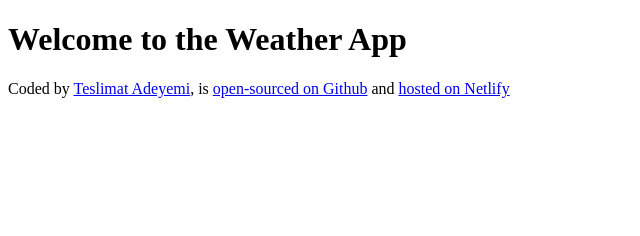
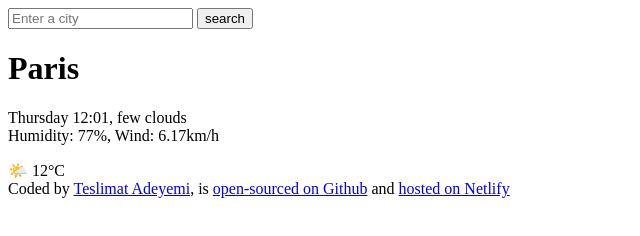
Before and after one commit to Teslimat/weather-application-project, a plain HTML site: page index.html in a window 1280 px wide. Shown: the whole page, without its empty margins (0-640 px from the left). Drawn offline with Linux system fonts and the light colour scheme.

Commit message:
added the html to the project

```diff
--- a/index.html
+++ b/index.html
@@ -6,13 +6,37 @@
     <title>Weather App</title>
   </head>
   <body>
-    <h1>Welcome to the Weather App</h1>
+    <header>
+      <form>
+        <input type="search" placeholder="Enter a city" required />
+        <input type="submit" value="search" />
+      </form>
+    </header>
+
+    <main>
+      <div>
+        <h1>Paris</h1>
+        <p>
+          Thursday 12:01, few clouds <br />
+          Humidity: 77%, Wind: 6.17km/h
+        </p>
+      </div>
+      <div>🌤️ 12°C</div>
+    </main>
+
     <footer>
       Coded by
-      <a href="https://github.com/Teslimat" target="_blank">Teslimat Adeyemi</a>,
-      is <a href="https://github.com/Teslimat/weather-application-project" target="_blank"> open-sourced on Github</a>
-     and
-      <a href="https://teslimat-weatherapp.netlify.app" target="_blank"> hosted on Netlify</a>
+      <a href="https://github.com/Teslimat" target="_blank">Teslimat Adeyemi</a
+      >, is
+      <a
+        href="https://github.com/Teslimat/weather-application-project"
+        target="_blank">
+        open-sourced on Github</a
+      >
+      and
+      <a href="https://teslimat-weatherapp.netlify.app" target="_blank">
+        hosted on Netlify</a
+      >
     </footer>
   </body>
 </html>
```
